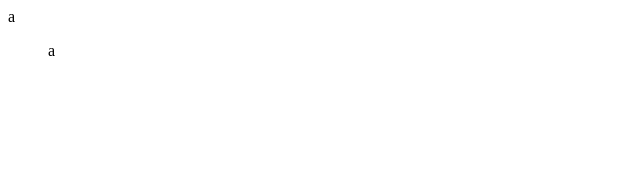
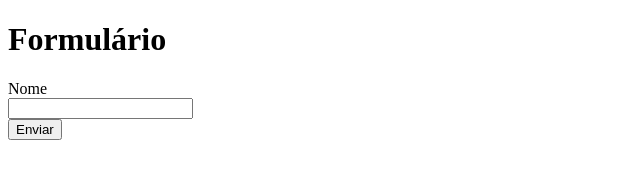
Before and after one commit to Davi-Madruga/Pipeline, a plain HTML site: page forms.html in a window 1280 px wide. Shown: the whole page, without its empty margins (0-640 px from the left). Drawn offline with Linux system fonts and the light colour scheme.

Commit message:
Style Forms

```diff
--- a/forms.html
+++ b/forms.html
@@ -3,10 +3,15 @@
 <head>
     <meta charset="UTF-8">
     <meta name="viewport" content="width=device-width, initial-scale=1.0">
-    <title>Document</title>
+    <title>Formulário</title>
 </head>
 <body>
-    <td> </td>a</td>
-    <ul>a</ul>
+    <h1>Formulário</h1>
+    <form ation="index.html">
+        <label for="name">Nome</label><br>
+        <input type="text" id="name"><br>
+        <button>Enviar</buttn>
+    </frm>
+
 </body>
 </html>
```
